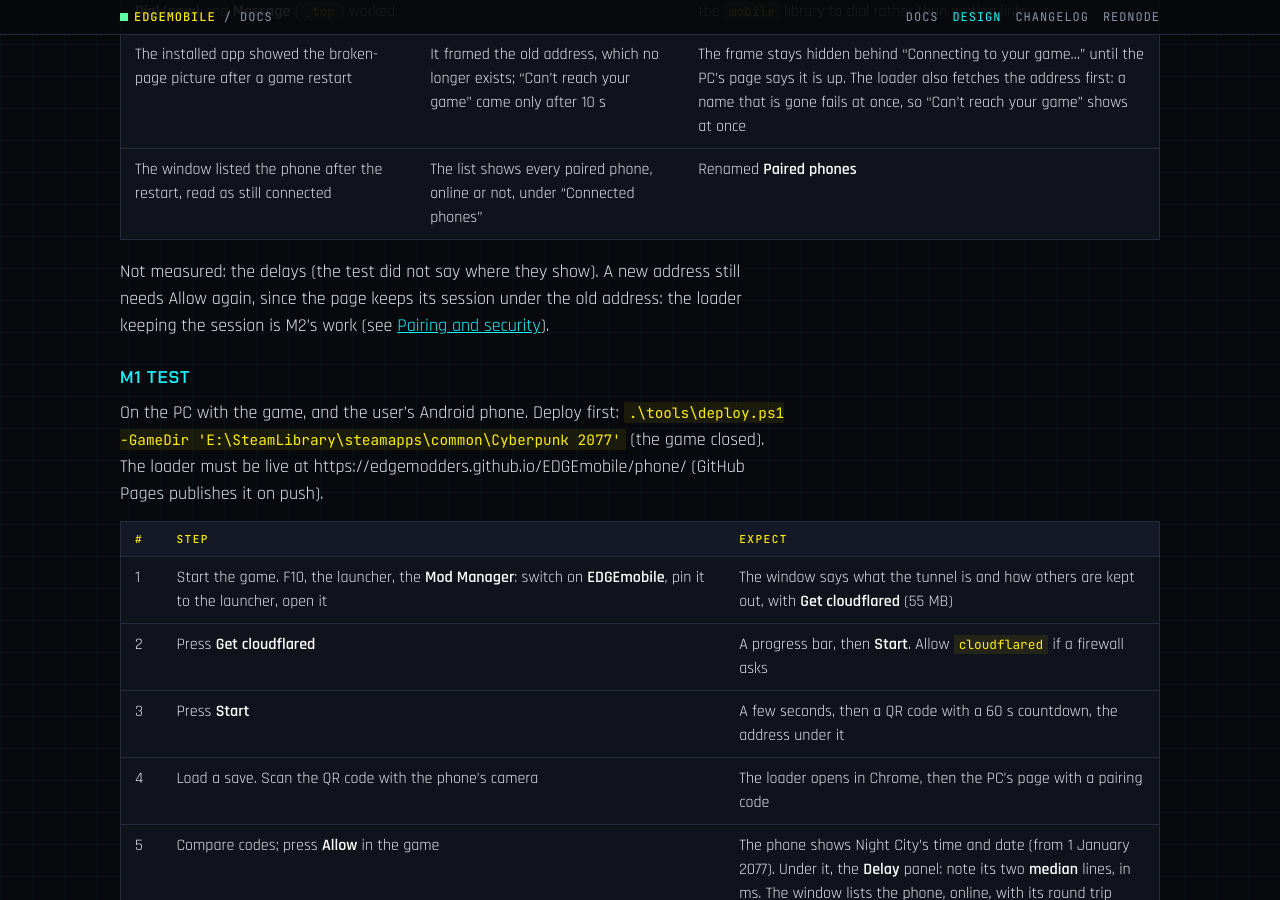
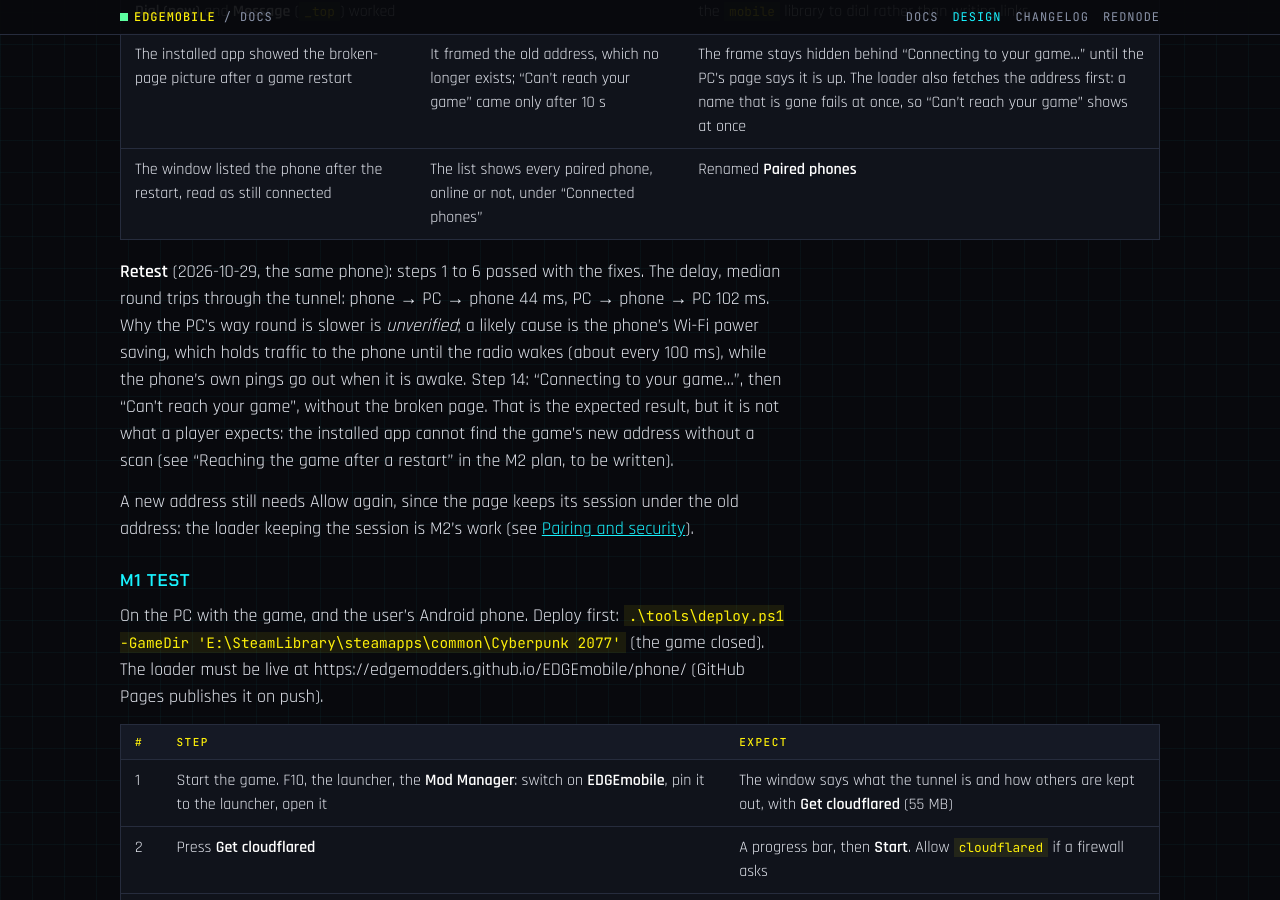
Before and after one commit to Edgemodders/EDGEmobile, a Jekyll site: the page built from docs/design.md, in a window 1280 px wide and 900 px high, scrolled down 13876 px. Built offline with Jekyll 4.4.1, drawn with Linux system fonts in a browser that asks for light colours; some of the changed text lies outside the part shown.

Commit message:
Docs: the M1 retest passed, the delays, M1 done
Co-Authored-By: Claude Opus 5.5 <noreply@anthropic.com>

```diff
--- a/docs/design.md
+++ b/docs/design.md
@@ -303,7 +303,9 @@ Even the spike follows the two conditions: a phone gets in only with the QR code
 | The installed app showed the broken-page picture after a game restart | It framed the old address, which no longer exists; "Can't reach your game" came only after 10 s | The frame stays hidden behind "Connecting to your game…" until the PC's page says it is up. The loader also fetches the address first: a name that is gone fails at once, so "Can't reach your game" shows at once |
 | The window listed the phone after the restart, read as still connected | The list shows every paired phone, online or not, under "Connected phones" | Renamed **Paired phones** |
 
-Not measured: the delays (the test did not say where they show). A new address still needs Allow again, since the page keeps its session under the old address: the loader keeping the session is M2's work (see [Pairing and security](#pairing-and-security)).
+**Retest** (2026-10-29, the same phone): steps 1 to 6 passed with the fixes. The delay, median round trips through the tunnel: phone → PC → phone 44 ms, PC → phone → PC 102 ms. Why the PC's way round is slower is *unverified*; a likely cause is the phone's Wi-Fi power saving, which holds traffic to the phone until the radio wakes (about every 100 ms), while the phone's own pings go out when it is awake. Step 14: "Connecting to your game…", then "Can't reach your game", without the broken page. That is the expected result, but it is not what a player expects: the installed app cannot find the game's new address without a scan (see "Reaching the game after a restart" in the M2 plan, to be written).
+
+A new address still needs Allow again, since the page keeps its session under the old address: the loader keeping the session is M2's work (see [Pairing and security](#pairing-and-security)).
 
 ### M1 test
 
```
Also changed, not shown: other parts of docs/design.md (+1 -1 lines), CLAUDE.md (+1 -1 lines), docs/index.md (+1 -1 lines).
